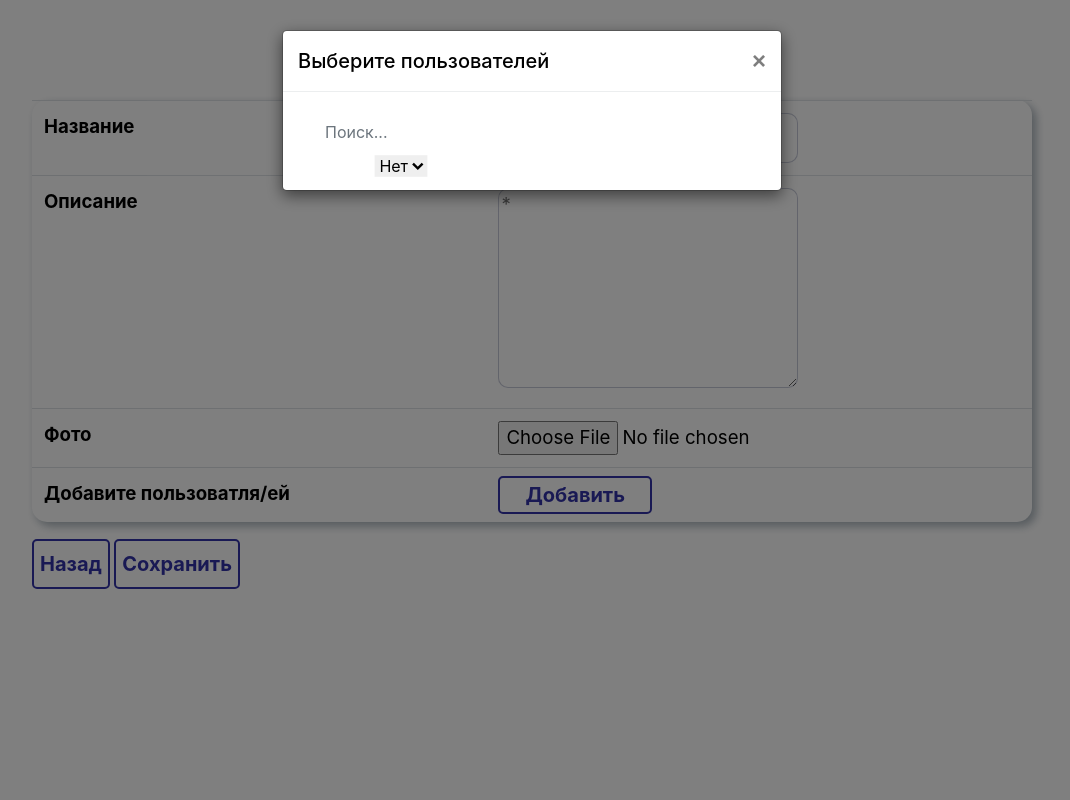
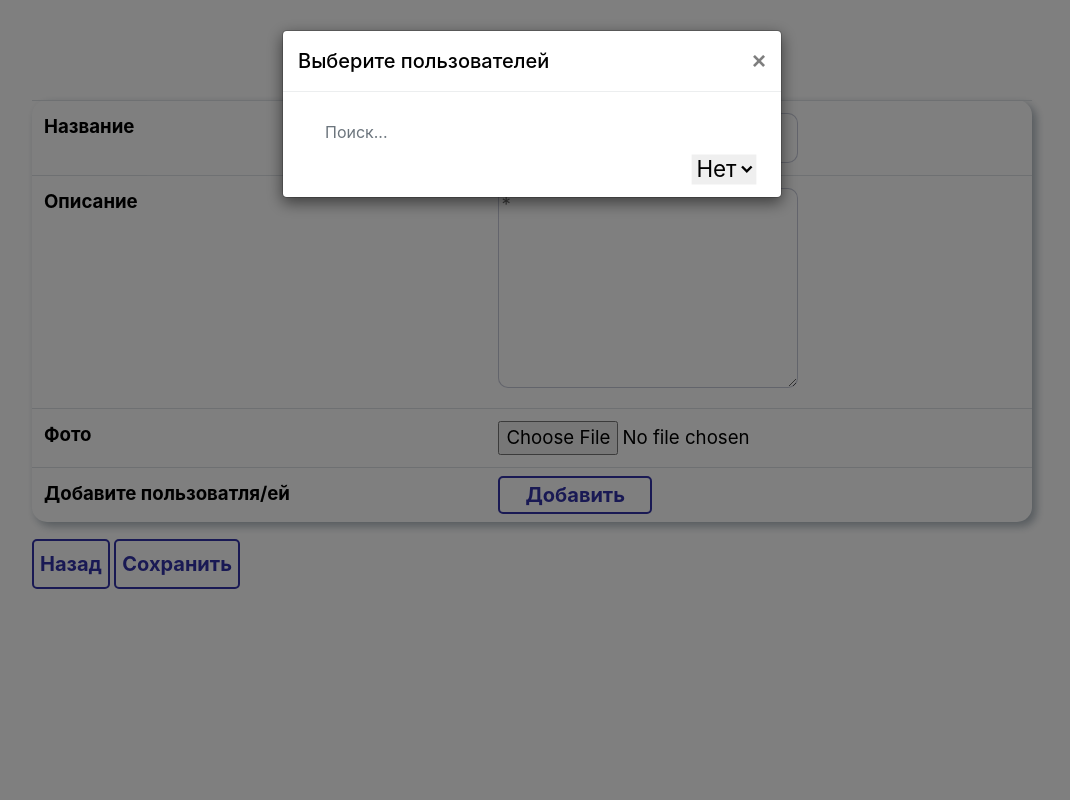
Before and after one commit to chesterzed/MDS_tg_bot, a Django app: page /mailing/1 in a window 1280 px wide, after a click on "Добавить". Shown: the whole page, without its empty margins (108-1178 px from the left). Run offline with Django 4.2, Linux system fonts and the light colour scheme; some libraries are stand-ins or nearby versions.

Commit message:
Update mailing.html

```diff
--- a/crm/templates/work/mailing.html
+++ b/crm/templates/work/mailing.html
@@ -74,16 +74,16 @@
 															var schet = document.getElementById('count');
 															schet.innerHTML = 'Показано ' + viewCount.toString() + ' из ' + count.toString();
 															">
-											<div id="count" style="font-size: 10pt; color: #0e1f4d; display: block; width: 25%;">
-												<select name="manage" id="{{user.phone}}"
-													style="border: 0;  float: right; transform: scale(1.2); ">
-													<option value="true">Да</option>
-													<option value="false" selected>Нет</option>
-												</select>
-											</div>
+
 
 
 										</div>
+
+										<div class="col"><select name="manage" id="{{user.phone}}"
+												style="border: 0;  float: right; transform: scale(1.2); ">
+												<option value="true">Да</option>
+												<option value="false" selected>Нет</option>
+											</select></div>
 										{% for user in users %}
 										<div class="el" id="{{user.phone}}">
 											<div class="templateCard">
```
